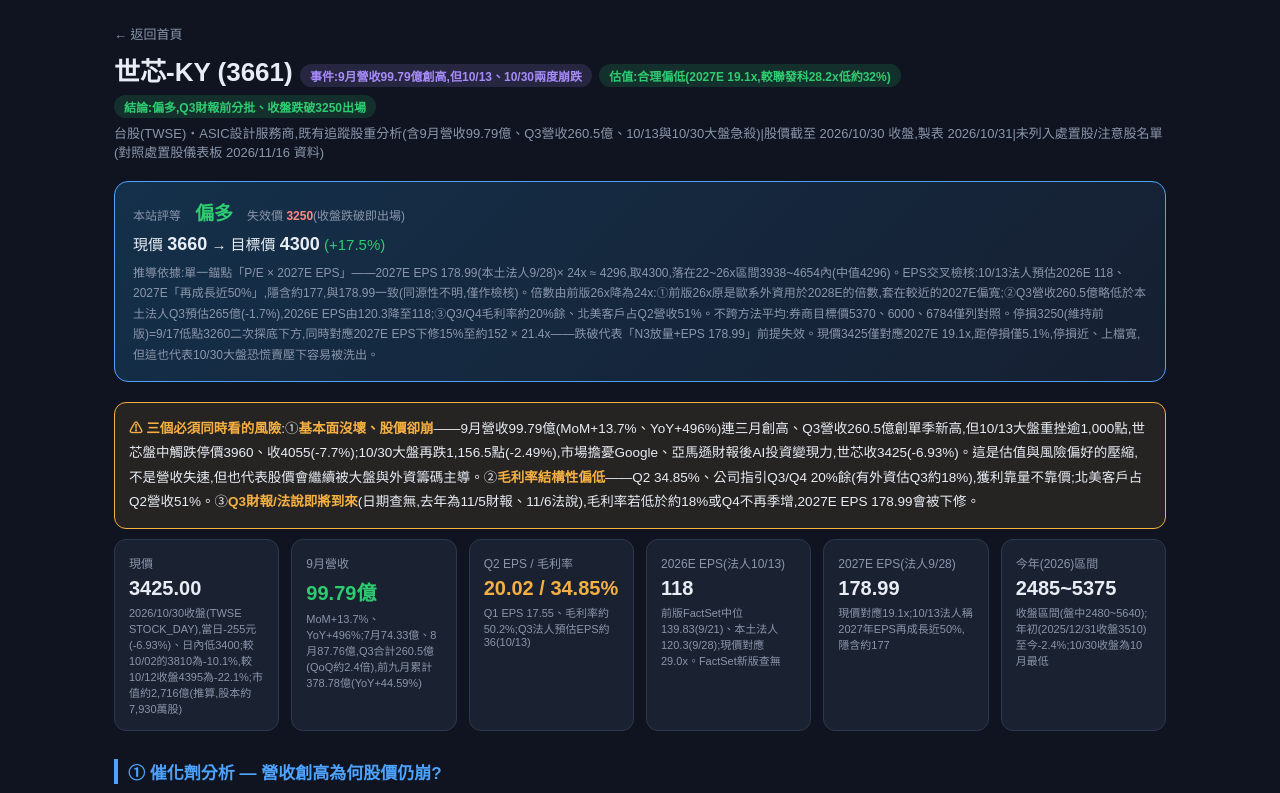
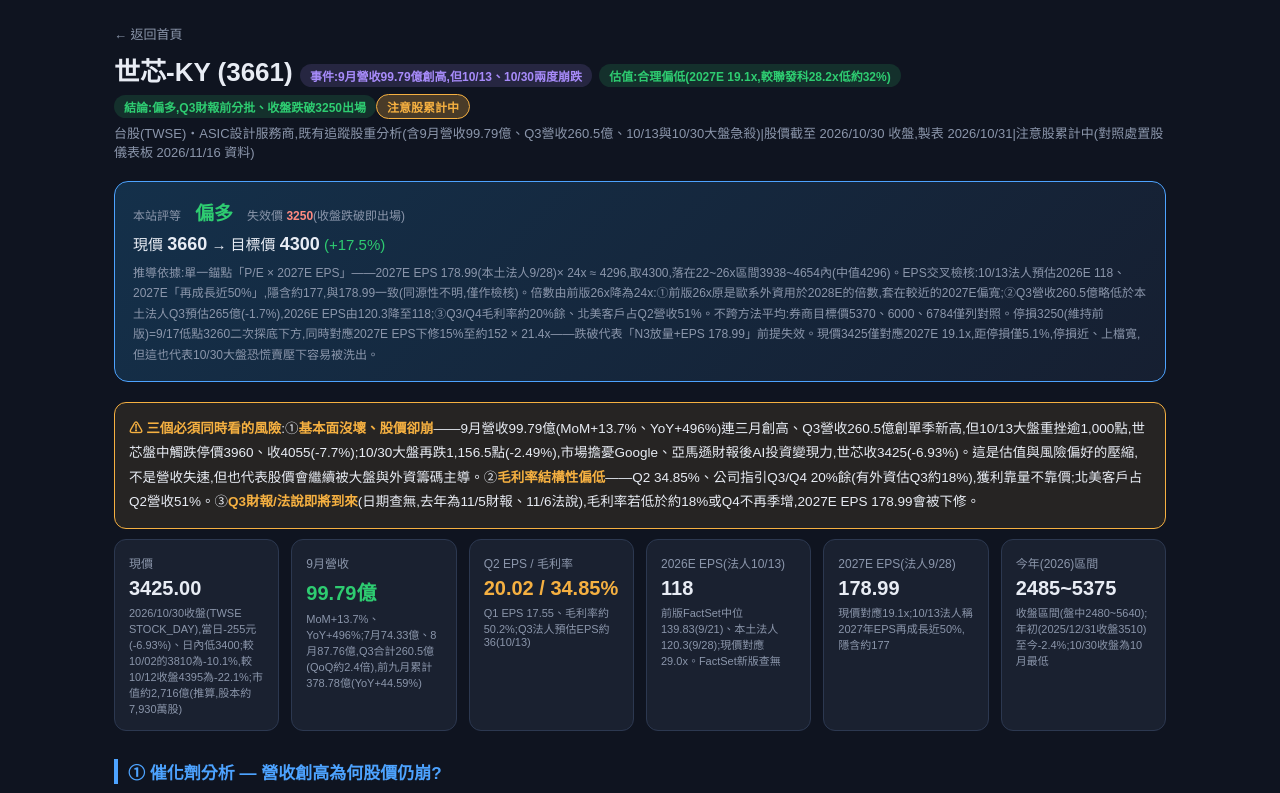
Before and after one commit to nctuwanglin/stock-research-notes, a plain HTML site: page 3661-alchip.html in a window 1280 px wide. Shown: the top 793 px of the page. Drawn offline with Linux system fonts and the light colour scheme.

Commit message:
auto: 盤後更新現價偏移/資料齡/處置同步/三大法人籌碼 2026/11/17 06:53

```diff
--- a/3661-alchip.html
+++ b/3661-alchip.html
@@ -131,8 +131,8 @@
 
 <a href="index.html" class="backhome">← 返回首頁</a>
 
-<h1>世芯-KY (3661) <span class="badge purple">事件:9月營收99.79億創高,但10/13、10/30兩度崩跌</span> <span class="badge green">估值:合理偏低(2027E 19.1x,較聯發科28.2x低約32%)</span> <span class="badge green">結論:偏多,Q3財報前分批、收盤跌破3250出場</span><span class="autodispo" data-code="3661"></span></h1>
-<div class="sub">台股(TWSE)・ASIC設計服務商,既有追蹤股重分析(含9月營收99.79億、Q3營收260.5億、10/13與10/30大盤急殺)|股價截至 2026/10/30 收盤,製表 2026/10/31|<span class="dispostat" data-code="3661">未列入處置股/注意股名單(對照處置股儀表板 2026/11/16 資料)</span></div>
+<h1>世芯-KY (3661) <span class="badge purple">事件:9月營收99.79億創高,但10/13、10/30兩度崩跌</span> <span class="badge green">估值:合理偏低(2027E 19.1x,較聯發科28.2x低約32%)</span> <span class="badge green">結論:偏多,Q3財報前分批、收盤跌破3250出場</span><span class="autodispo" data-code="3661"><span class="badge attn">注意股累計中</span></span></h1>
+<div class="sub">台股(TWSE)・ASIC設計服務商,既有追蹤股重分析(含9月營收99.79億、Q3營收260.5億、10/13與10/30大盤急殺)|股價截至 2026/10/30 收盤,製表 2026/10/31|<span class="dispostat" data-code="3661">注意股累計中(對照處置股儀表板 2026/11/16 資料)</span></div>
 
 <div class="verdictbox">
   <div class="vtop"><span class="vtag">本站評等</span><span class="vrate green">偏多</span><span class="vtag">失效價 <span class="vstop">3250</span>(收盤跌破即出場)</span></div>
```
Also changed, not shown: index.html (+1 -1 lines).
